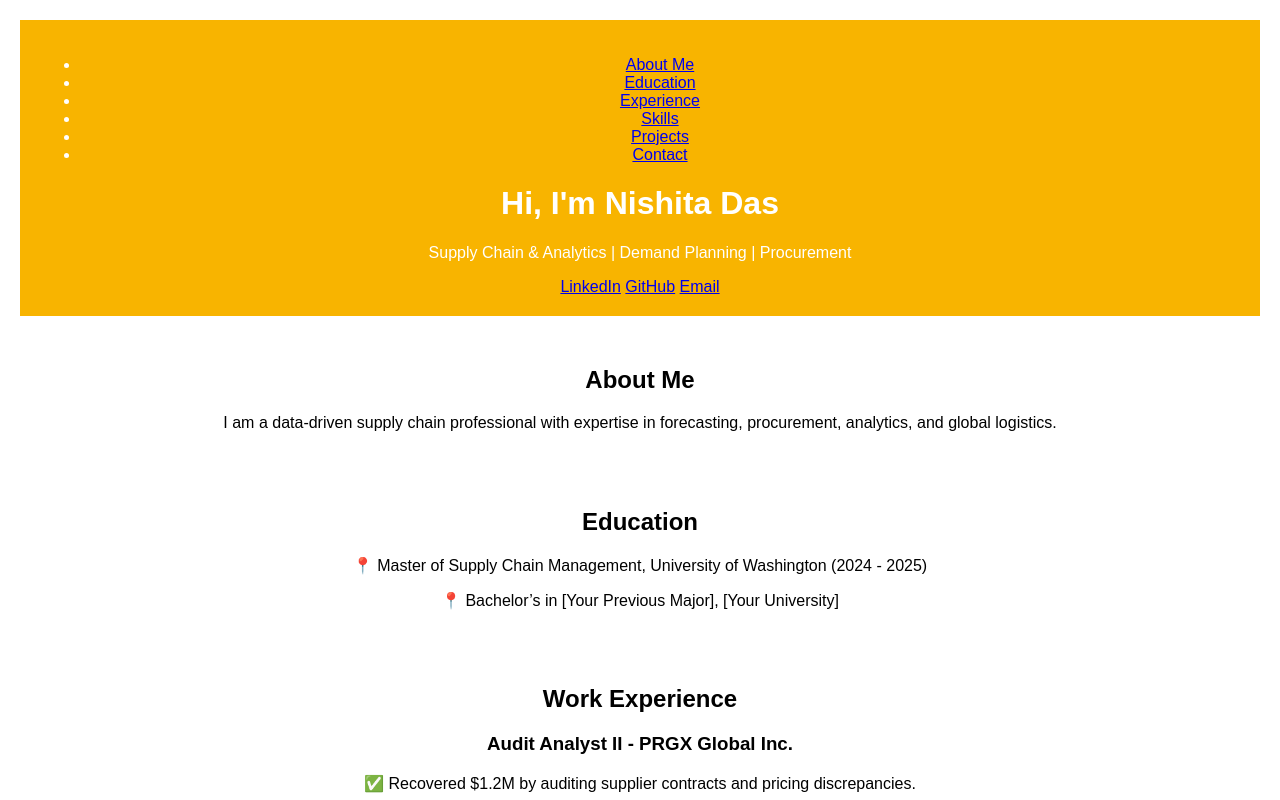
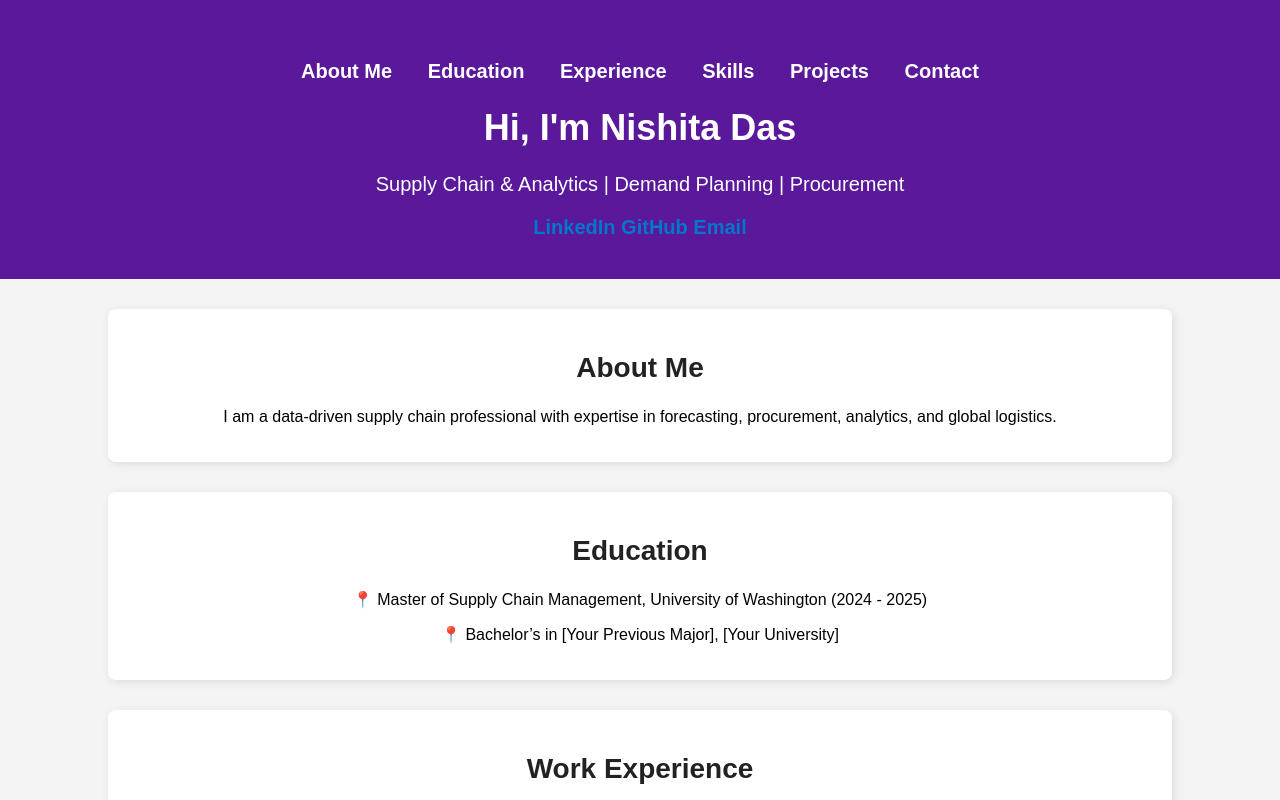
Before and after one commit to nishitadas11/nishitadas11.github.io, a plain HTML site: page index.html in a window 1280 px wide. Shown: the top 800 px of the page. Drawn offline with Linux system fonts and the light colour scheme.

Commit message:
Update style.css

```diff
--- a/style.css
+++ b/style.css
@@ -1,19 +1,72 @@
 body {
     font-family: Arial, sans-serif;
-    margin: 20px;
+    margin: 0;
+    padding: 0;
     text-align: center;
+    background-color: #f4f4f4;
 }
+
 header {
-    background-color: #f8b400;
+    background-color: #5A189A;
+    padding: 40px;
+    color: white;
+    font-size: 20px;
+}
+
+h1 {
+    font-size: 36px;
+}
+
+nav ul {
+    list-style: none;
+    padding: 0;
+}
+
+nav ul li {
+    display: inline;
+    margin: 0 15px;
+}
+
+nav ul li a {
+    color: white;
+    text-decoration: none;
+    font-weight: bold;
+}
+
+section {
+    margin: 30px auto;
+    width: 80%;
     padding: 20px;
-    color: white;
+    background: white;
+    border-radius: 8px;
+    box-shadow: 2px 2px 10px rgba(0, 0, 0, 0.1);
 }
-section {
-    margin: 20px;
-    padding: 10px;
+
+h2 {
+    font-size: 28px;
+    color: #222;
 }
+
+a {
+    color: #0077cc;
+    text-decoration: none;
+    font-weight: bold;
+}
+
+a:hover {
+    text-decoration: underline;
+}
+
+.experience-card {
+    background-color: #f9f9f9;
+    padding: 15px;
+    border-left: 5px solid #5A189A;
+    margin-bottom: 10px;
+}
+
 footer {
     background-color: #222;
     color: white;
-    padding: 10px;
+    padding: 20px;
+    margin-top: 20px;
 }
```
